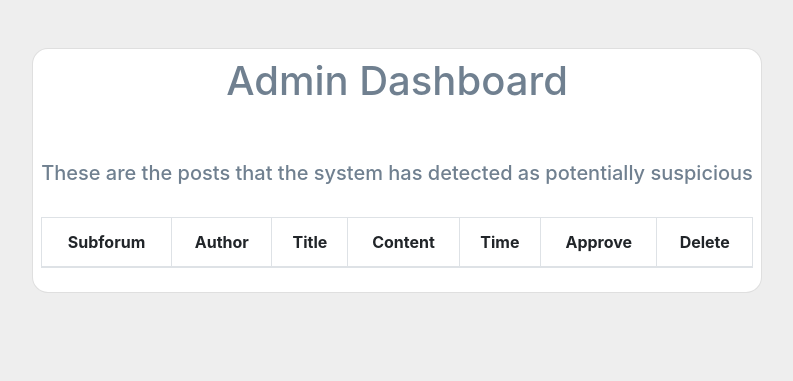
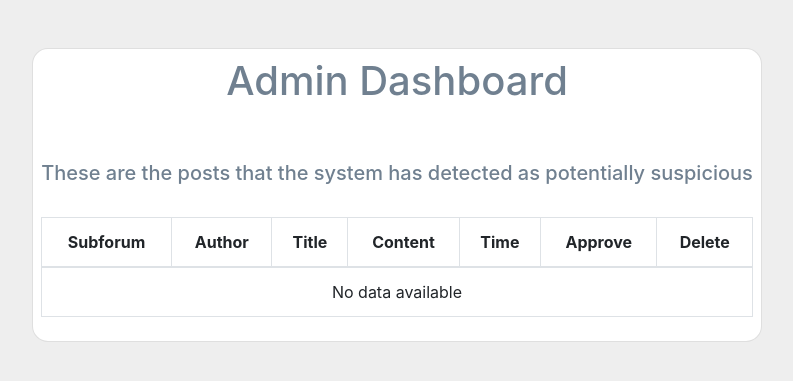
Before and after one commit to amar2468/Online-Discussion-Forum, a Flask app: template templates/admin_dashboard.html in a window 1280 px wide. Shown: the top 381 px of the page, without its empty margins (243-1036 px from the left). Run offline with Flask 2, Linux system fonts and the light colour scheme; the template is opened without the code that fills it, so the values that code supplies are empty; parts of the project's set-up code (start-up, migrations or seed data) failed here and were passed over; some libraries are stand-ins or nearby versions.

Commit message:
If no rows in the table, the row will have a message telling the admin that there is no data available

```diff
--- a/templates/admin_dashboard.html
+++ b/templates/admin_dashboard.html
@@ -105,6 +105,7 @@
                         </tr>
                       </thead>
                       <tbody>
+						{% if suspicious_posts.count() > 0 %}
 							{% for post in suspicious_posts %}
 							<tr>
 							<td>{{ post.subforum }}</td>
@@ -117,6 +118,11 @@
 							</tr>
 
 							{% endfor %}
+						{% else %}
+							<tr>
+								<td colspan="7">No data available</td>
+							</tr>
+						{% endif %}
 
                       </tbody>
                     </table>
```
Lines whose indentation alone changed are shown as unchanged.
